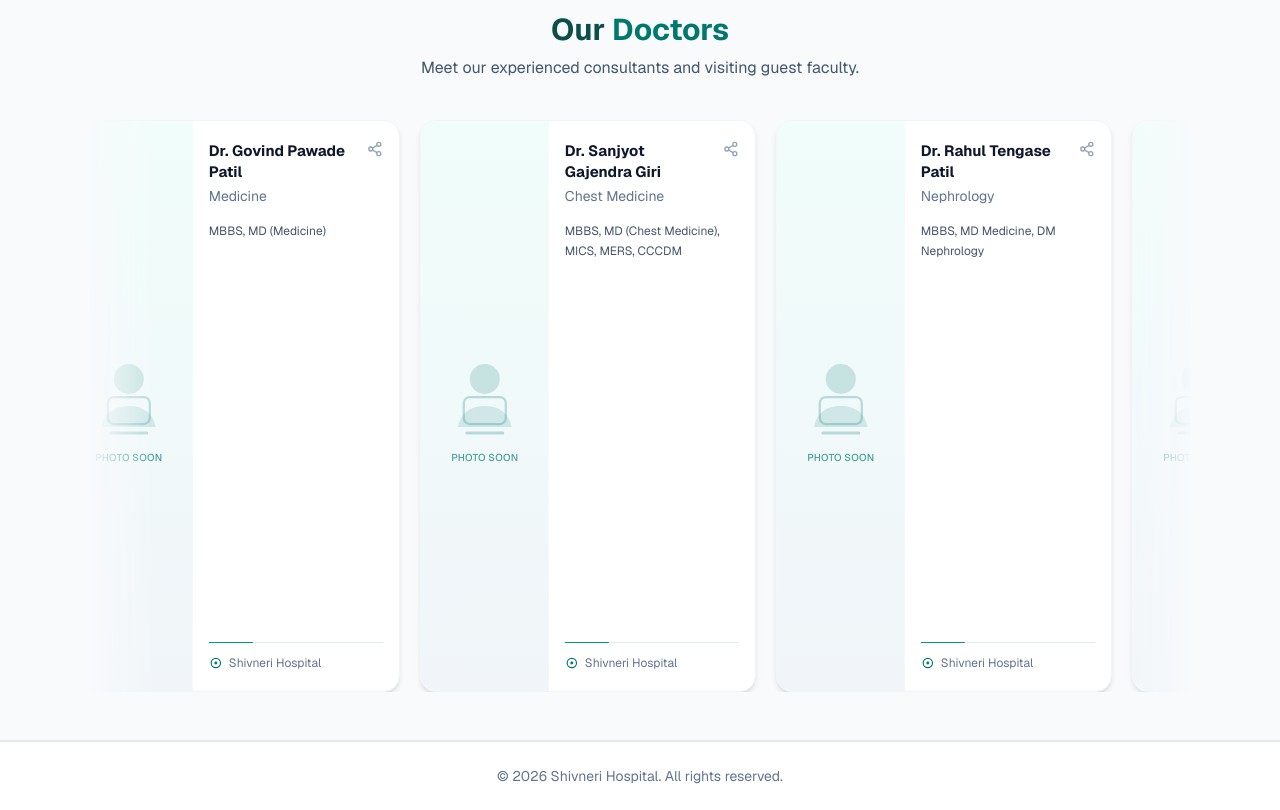
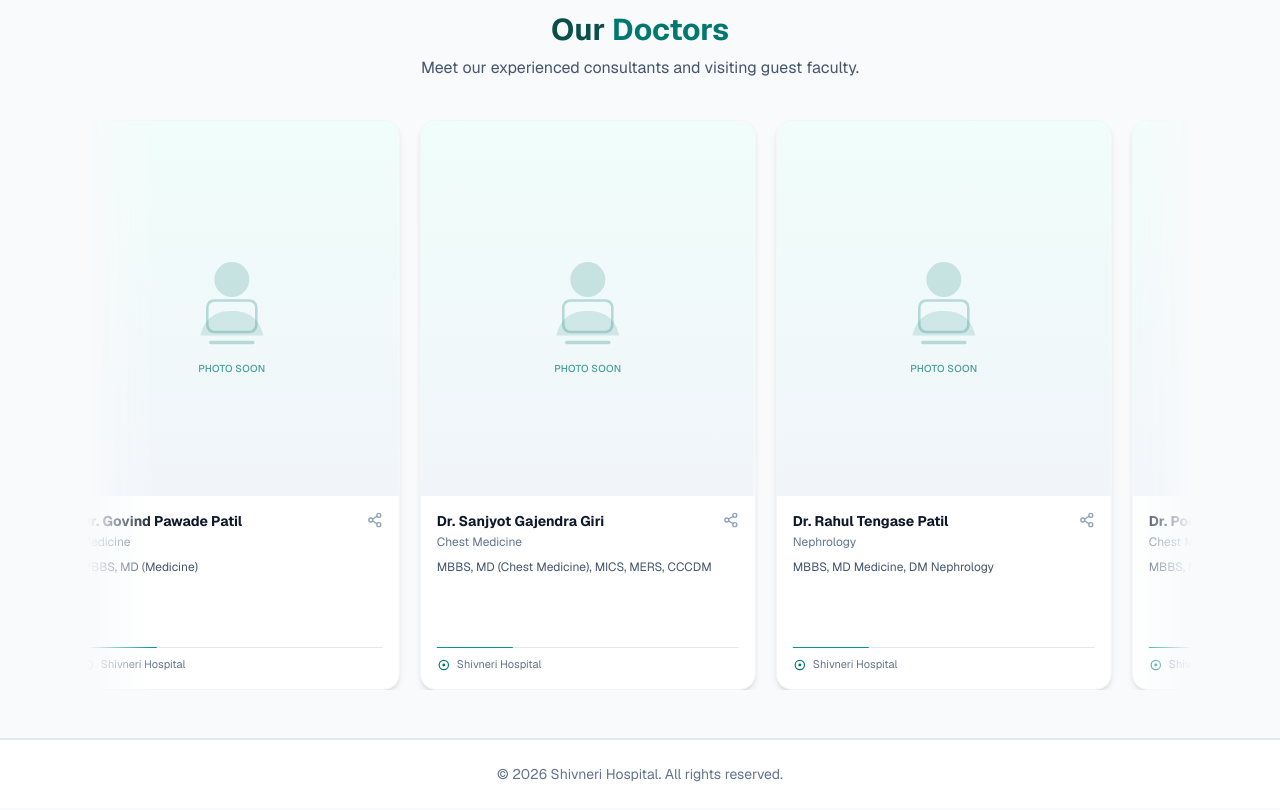
Before and after one commit to rp98nt/shivnerihospital, a Next.js app: page / in a window 1280 px wide. Shown: the part 1360-2170 px from the top of the page. Built offline with nearby package versions, Linux system fonts and the light colour scheme.

Commit message:
fix: stack doctor cards vertically with 70/30 photo-info split
Move profile photo to the top 70% of each card and doctor details to the bottom 30%.

```diff
--- a/components/our-doctors.tsx
+++ b/components/our-doctors.tsx
@@ -96,52 +96,48 @@ export function OurDoctors() {
 function DoctorCard({ doctor }: { doctor: Doctor }) {
   return (
     <article
-      className={`flex w-[19.5rem] shrink-0 flex-col overflow-hidden rounded-2xl bg-white shadow-md transition duration-300 hover:-translate-y-1 hover:shadow-xl sm:w-[21rem] ${
+      className={`flex min-h-[35.625rem] w-[19.5rem] shrink-0 flex-col overflow-hidden rounded-2xl bg-white shadow-md transition duration-300 hover:-translate-y-1 hover:shadow-xl sm:w-[21rem] ${
         doctor.isGuest
           ? "ring-2 ring-amber-300 ring-offset-2 ring-offset-slate-50"
           : "border border-slate-100"
       }`}
     >
-      <div className="flex min-h-[35.625rem]">
-        <div className="relative w-[7.5rem] shrink-0 bg-linear-to-b from-teal-50 to-slate-100 sm:w-[8rem]">
+      <div className="relative min-h-0 flex-[7] bg-linear-to-b from-teal-50 to-slate-100">
         <DoctorPhotoPlaceholder />
         {doctor.isGuest ? (
-            <span className="absolute left-2 top-2 inline-flex items-center gap-1 rounded-full bg-amber-400 px-2 py-0.5 text-[10px] font-bold uppercase tracking-wide text-amber-950 shadow-sm">
+          <span className="absolute left-3 top-3 inline-flex items-center gap-1 rounded-full bg-amber-400 px-2 py-0.5 text-[10px] font-bold uppercase tracking-wide text-amber-950 shadow-sm">
             <StarIcon className="h-3 w-3" />
             Guest
           </span>
         ) : null}
       </div>
 
-        <div className="flex min-w-0 flex-1 flex-col px-3 py-4 sm:px-4 sm:py-5">
+      <div className="flex min-h-0 flex-[3] flex-col border-t border-slate-100 px-3 py-3 sm:px-4 sm:py-4">
         <div className="flex items-start justify-between gap-2">
           <div className="min-w-0">
-              <h3 className="flex items-start gap-1 text-sm font-bold leading-snug text-slate-900 sm:text-[15px]">
+            <h3 className="flex items-start gap-1 text-sm font-bold leading-snug text-slate-900">
               {doctor.isGuest ? (
                 <StarIcon className="mt-0.5 h-3.5 w-3.5 shrink-0 text-amber-500" />
               ) : null}
               <span>{doctor.name}</span>
             </h3>
-              <p className="mt-1 text-xs text-slate-500 sm:text-sm">
-                {doctor.specialty}
-              </p>
+            <p className="mt-0.5 text-xs text-slate-500">{doctor.specialty}</p>
           </div>
           <ShareIcon className="h-4 w-4 shrink-0 text-slate-400" />
         </div>
 
-          <p className="mt-4 text-[11px] leading-relaxed text-slate-600 sm:text-xs">
+        <p className="mt-2 line-clamp-2 text-[11px] leading-relaxed text-slate-600 sm:text-xs">
           {doctor.qualifications}
         </p>
 
-          <div className="mt-auto pt-6">
+        <div className="mt-auto pt-2">
           <div className="h-px w-full bg-slate-200">
             <div className="h-px w-1/4 bg-teal-600" />
           </div>
-            <p className="mt-3 flex items-center gap-1.5 text-[11px] text-slate-500 sm:text-xs">
+          <p className="mt-2 flex items-center gap-1.5 text-[11px] text-slate-500">
             <LocationIcon className="h-3.5 w-3.5 shrink-0 text-teal-700" />
             Shivneri Hospital
           </p>
-          </div>
         </div>
       </div>
     </article>
@@ -152,7 +148,7 @@ function DoctorPhotoPlaceholder() {
   return (
     <div className="flex h-full w-full flex-col items-center justify-center gap-2 p-3 text-teal-700/70">
       <svg
-        className="h-20 w-20 sm:h-24 sm:w-24"
+        className="h-24 w-24 sm:h-28 sm:w-28"
         viewBox="0 0 64 64"
         fill="none"
         aria-hidden
```
Lines whose indentation alone changed are shown as unchanged.
